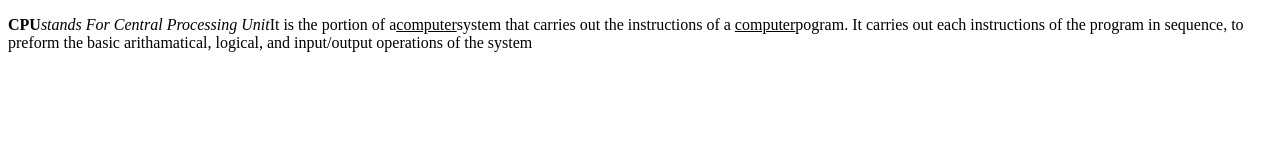
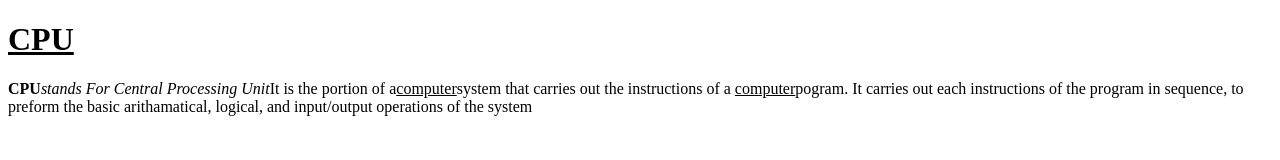
Before and after one commit to iamneo-production/abaebbbfbaabeeadaeccdfffebaeceaec, a website: page public/index.html in a window 1280 px wide. Drawn offline with Linux system fonts and the light colour scheme.

Commit message:
Backup Commit

```diff
--- a/public/index.html
+++ b/public/index.html
@@ -1,6 +1,7 @@
 <!DOCTYPE html>
 <html lang="en">
 <head>
+    <h1><U>CPU</U></h1>
     <meta charset="UTF-8">
     <meta http-equiv="X-UA-Compatible" content="IE=edge">
     <meta name="viewport" content="width=device-width, initial-scale=1.0">
```
